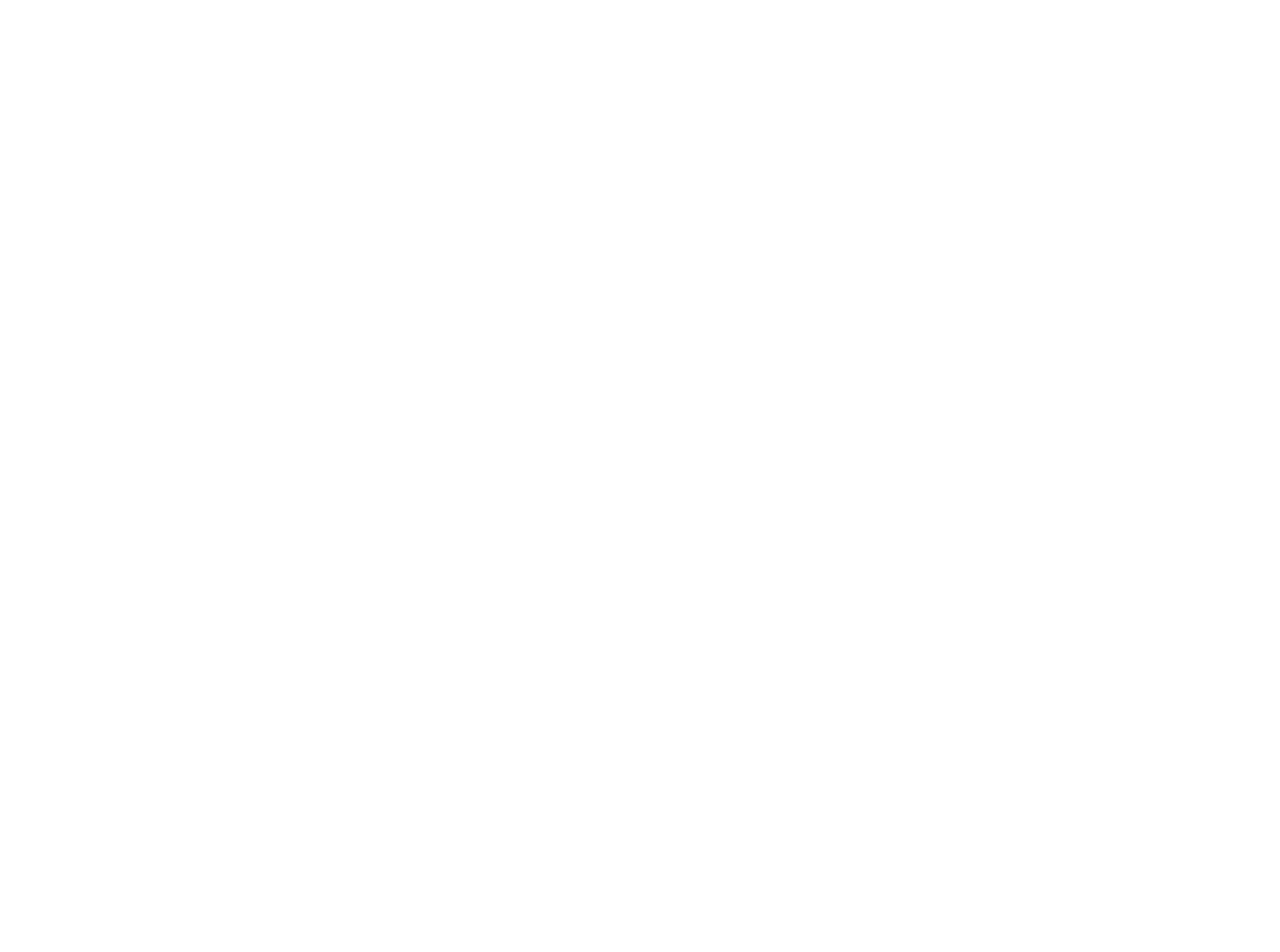
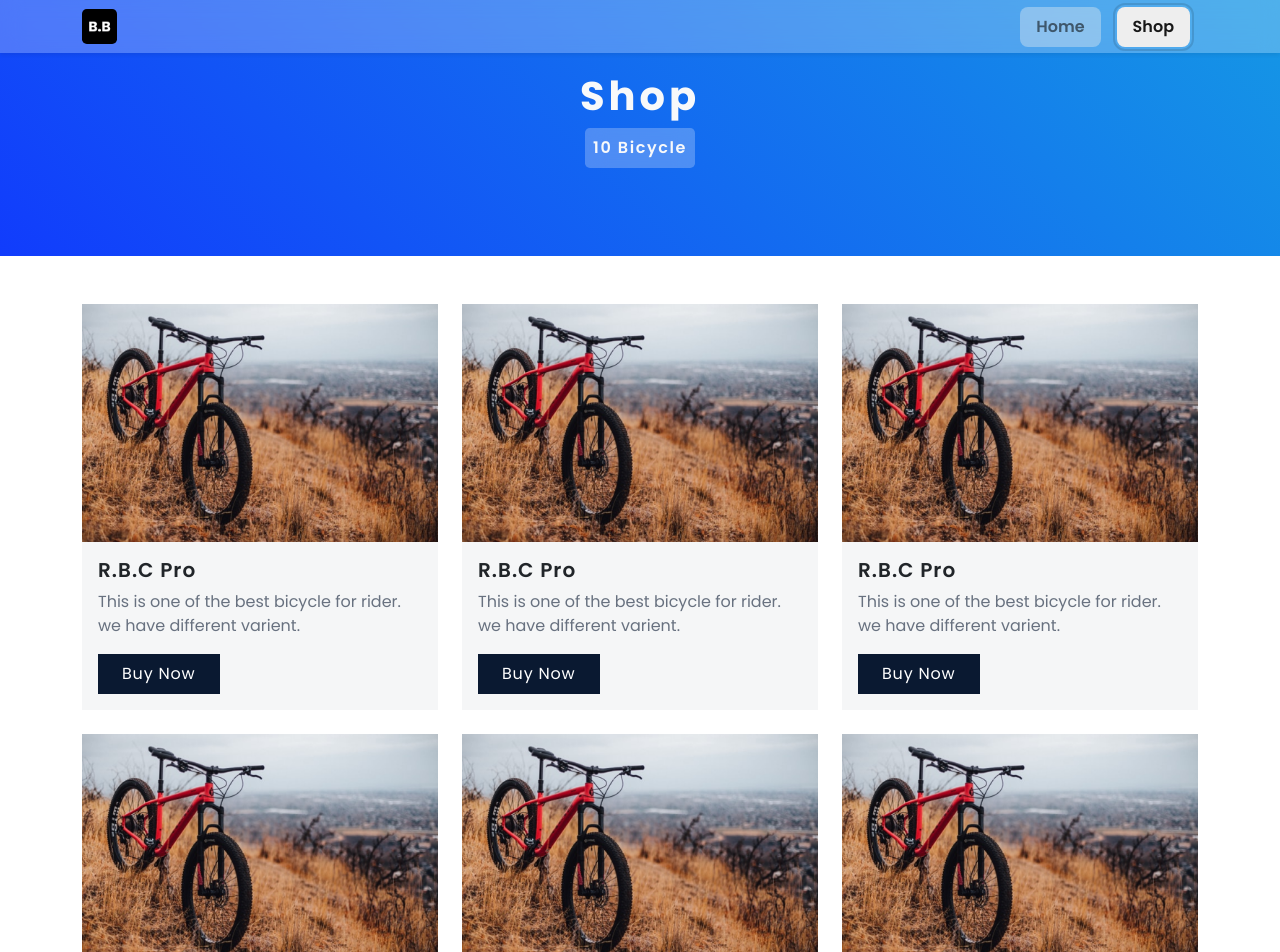
Before and after one commit to sakib-siddiqi/MERN-BB-Bicycle-buy, a React (Create React App) app: page /shop in a window 1280 px wide. Shown: the top 952 px of the page. Before the commit the page ends 800 px from the top, so only its background shows below. Built offline with nearby package versions, Linux system fonts and the light colour scheme.

Commit message:
page header component + shop page

```diff
--- a/src/App.js
+++ b/src/App.js
@@ -2,12 +2,14 @@
 import { BrowserRouter, Switch, Route } from "react-router-dom";
 import "./App.css";
 import Home from "./Pages/Home/Home";
+import Shop from "./Pages/Shop/Shop";
 function App() {
   return (
     <main>
       <BrowserRouter>
         <Switch>
           <Route exact path="/" component={Home} />
+          <Route exact path="/shop" component={Shop} />
         </Switch>
       </BrowserRouter>
     </main>
--- /dev/null
+++ b/src/Pages/Shop/Shop.jsx
@@ -0,0 +1,48 @@
+import React from "react";
+import { Col, Container, Row } from "react-bootstrap";
+import Page from "../../Shared/Page/Page";
+import PageHeader from "../../Shared/Page/PageHeader";
+import ProductCard from "./ProductCard";
+const Shop = () => {
+  return (
+    <Page>
+      <PageHeader
+        gradient="#113CFC,#1597E5"
+        color="light"
+        className="flex-column"
+      >
+        <h1 className={`text-center fw-bold ls-2 text-light`}>Shop</h1>
+        <p
+          className={`text-center fw-md ls-2 text-light bg-glass p-2 rounded-3`}
+        >
+          10 Bicycle
+        </p>
+      </PageHeader>
+
+      <Container className="my-5">
+        <Row xs={1} md={2} lg={3} className="g-4">
+          <Col>
+            <ProductCard />
+          </Col>
+          <Col>
+            <ProductCard />
+          </Col>
+          <Col>
+            <ProductCard />
+          </Col>
+          <Col>
+            <ProductCard />
+          </Col>
+          <Col>
+            <ProductCard />
+          </Col>
+          <Col>
+            <ProductCard />
+          </Col>
+        </Row>
+      </Container>
+    </Page>
+  );
+};
+
+export default Shop;
--- a/src/Shared/Components/BBTitle/BBTitle.jsx
+++ b/src/Shared/Components/BBTitle/BBTitle.jsx
@@ -1,7 +1,7 @@
 import React from "react";
 import "./bbtitle.css";
-const BBTitle = ({ children }) => {
-  return <h3 className="BBTitle fw-bold">{children}</h3>;
+const BBTitle = ({ children, ClassName }) => {
+  return <h3 className={`BBTitle fw-bold ${ClassName}`}>{children}</h3>;
 };
 
 export default BBTitle;
--- a/src/Shared/NavBar/NavBar.jsx
+++ b/src/Shared/NavBar/NavBar.jsx
@@ -17,11 +17,11 @@
         <Navbar.Toggle aria-controls="basic-navbar-nav" />
         <Navbar.Collapse id="basic-navbar-nav">
           <Nav className="ms-auto">
-            <Nav.Link className="px-3 mx-0 mx-md-2" href="#home">
+            <Nav.Link as={NavLink} exact className="px-3 mx-0 mx-md-2" to="/">
               Home
             </Nav.Link>
-            <Nav.Link className="px-3 mx-0 mx-md-2" href="#link">
-              Link
+            <Nav.Link as={NavLink} className="px-3 mx-0 mx-md-2" to="/shop">
+              Shop
             </Nav.Link>
           </Nav>
         </Navbar.Collapse>
--- /dev/null
+++ b/src/Shared/Page/PageHeader.jsx
@@ -0,0 +1,15 @@
+import React from "react";
+
+const PageHeader = ({ children, gradient, className }) => {
+  return (
+    <header
+      id="page-header"
+      className={`as-10 center py-5 ${className}`}
+      style={{ background: `linear-gradient(45deg,${gradient})` }}
+    >
+      {children}
+    </header>
+  );
+};
+
+export default PageHeader;
--- a/src/Styles/common.css
+++ b/src/Styles/common.css
@@ -50,8 +50,8 @@
 .as-1 {
   aspect-ratio: 1;
 }
-.as-16 {
-  aspect-ratio: 16/9;
+.as-10 {
+  aspect-ratio: 10/2;
 }
 /* outlined img */
 .outlineed-img {
```
